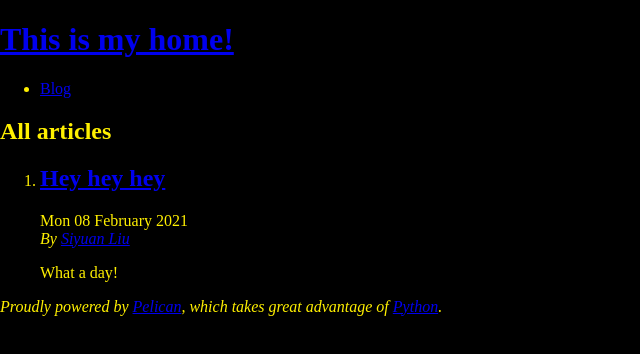
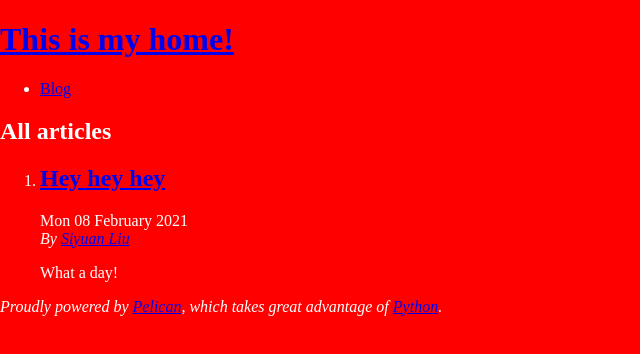
Before and after one commit to lsykanade/lsykanade.github.io, a plain HTML site: page index.html in a window 1280 px wide. Shown: the whole page, without its empty margins (0-640 px from the left). Drawn offline with Linux system fonts and the light colour scheme; files that its build step writes are made by us from their sources; files whose address does not match are found by name.

Commit message:
Generate Pelican site

```diff
--- a/theme/style.css
+++ b/theme/style.css
@@ -2,6 +2,6 @@ html, body {
   margin: 0;
   border: 0;
   font-size: 100%;
-  background-color: #000000;
-  color: #fff000;
+  background-color: #ff0000;
+  color: #ffffff;
 }
```
